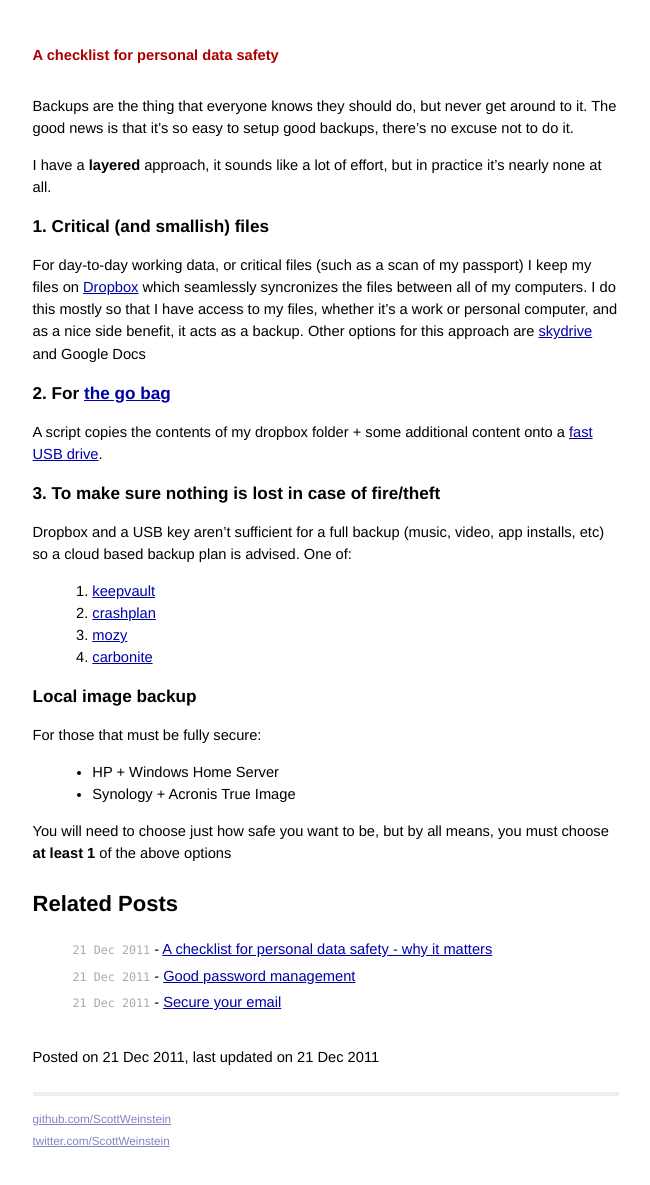
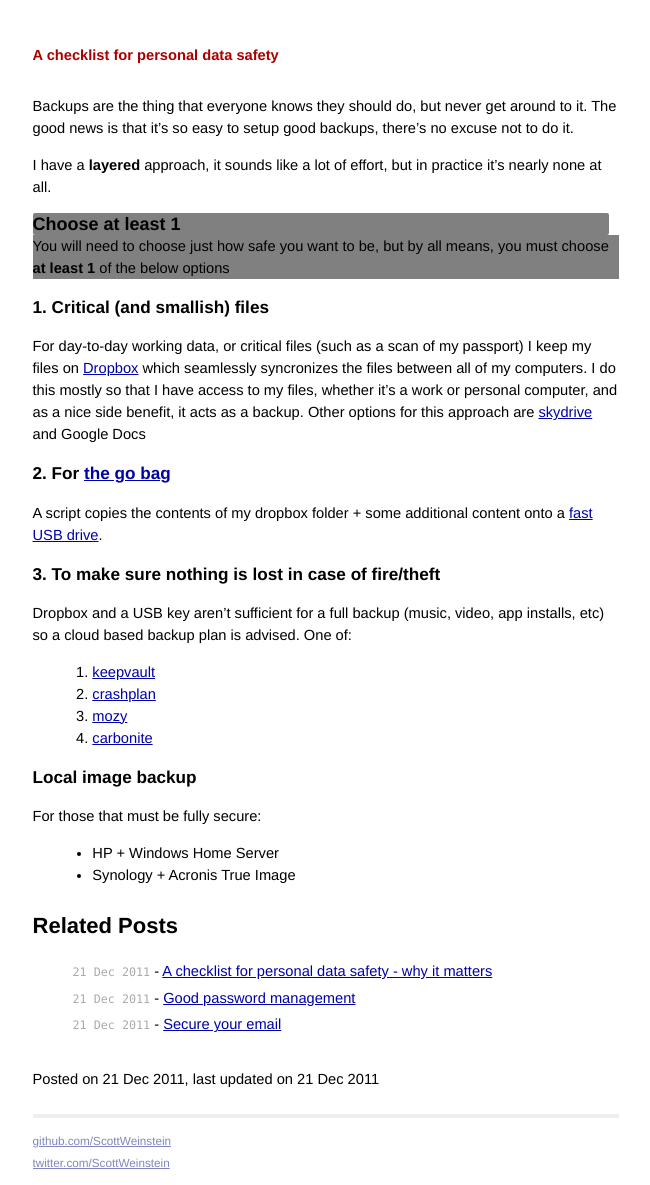
Before and after one commit to ScottWeinstein/ComputerSafety, a Jekyll site: the page built from _posts/2011-12-21-Backups.md, in a window 1280 px wide. Shown: the whole page, without its empty margins (314-964 px from the left). Built offline with Jekyll 4.4.1, drawn with Linux system fonts in a browser that asks for light colours; Markdown is read by kramdown in place of the engine named in the settings; before the commit the page ends 1163 px from its top, so only the background shows below that; part of the change alters nothing that is shown.

Commit message:
Update _posts/2011-12-21-Backups.md

```diff
--- a/_posts/2011-12-21-Backups.md
+++ b/_posts/2011-12-21-Backups.md
@@ -9,6 +9,11 @@ Backups are the thing that everyone knows they should do, but never get around t
 it's so easy to setup good backups, there's no excuse not to do it.
 
 I have a **layered** approach, it sounds like a lot of effort, but in practice it's nearly none at all.
+
+###### Choose at least 1
+You will need to choose just how safe you want to be, but by all means, you must choose
+**at least 1** of the below options
+
 
 ### 1. Critical (and smallish) files
 For day-to-day working data, or critical files (such as a scan of my passport) I keep my files on
@@ -35,6 +40,3 @@ For those that must be fully secure:
 
 * HP + Windows Home Server
 * Synology + Acronis True Image
-
-You will need to choose just how safe you want to be, but by all means, you must choose
-**at least 1** of the above options
```
